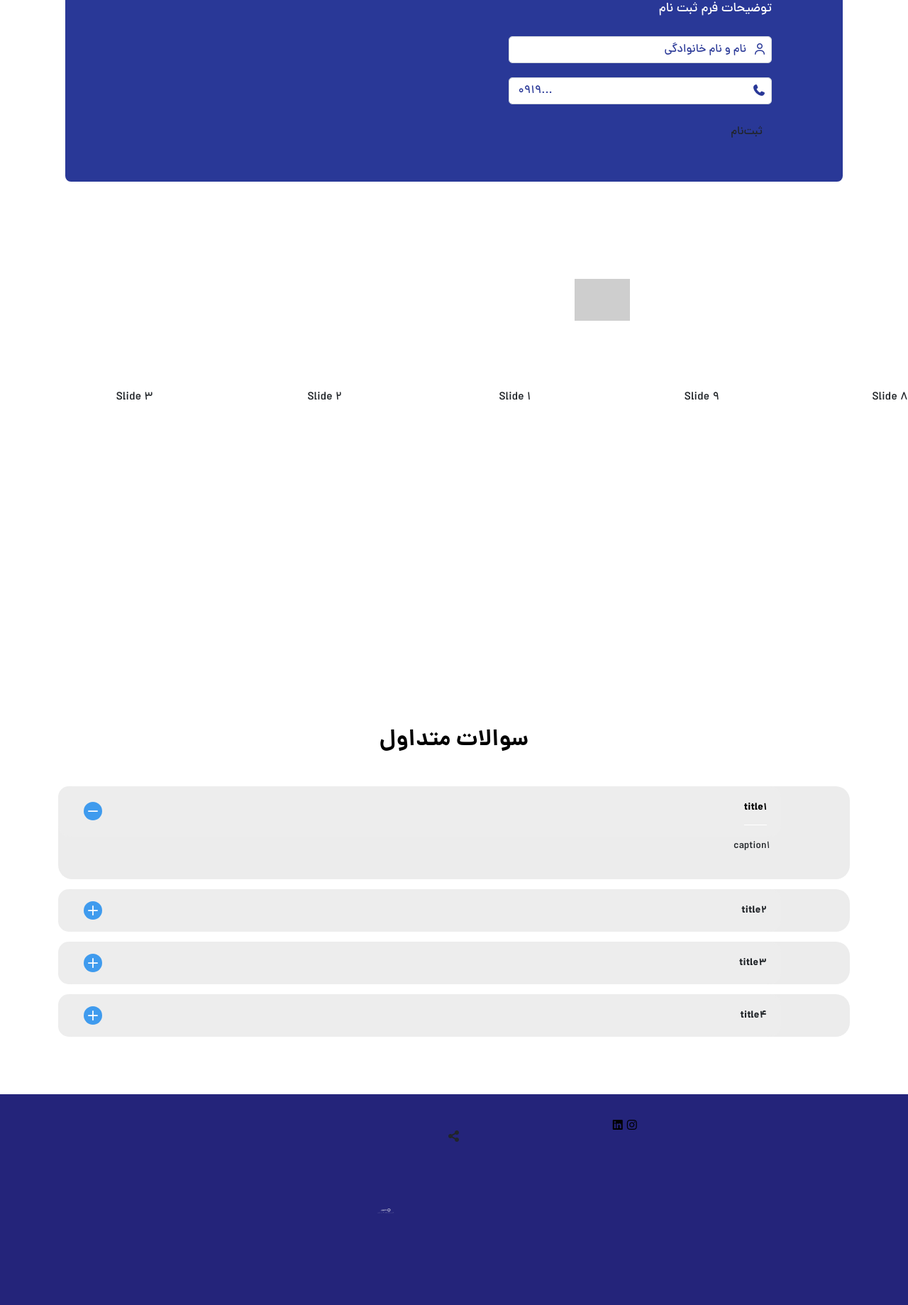
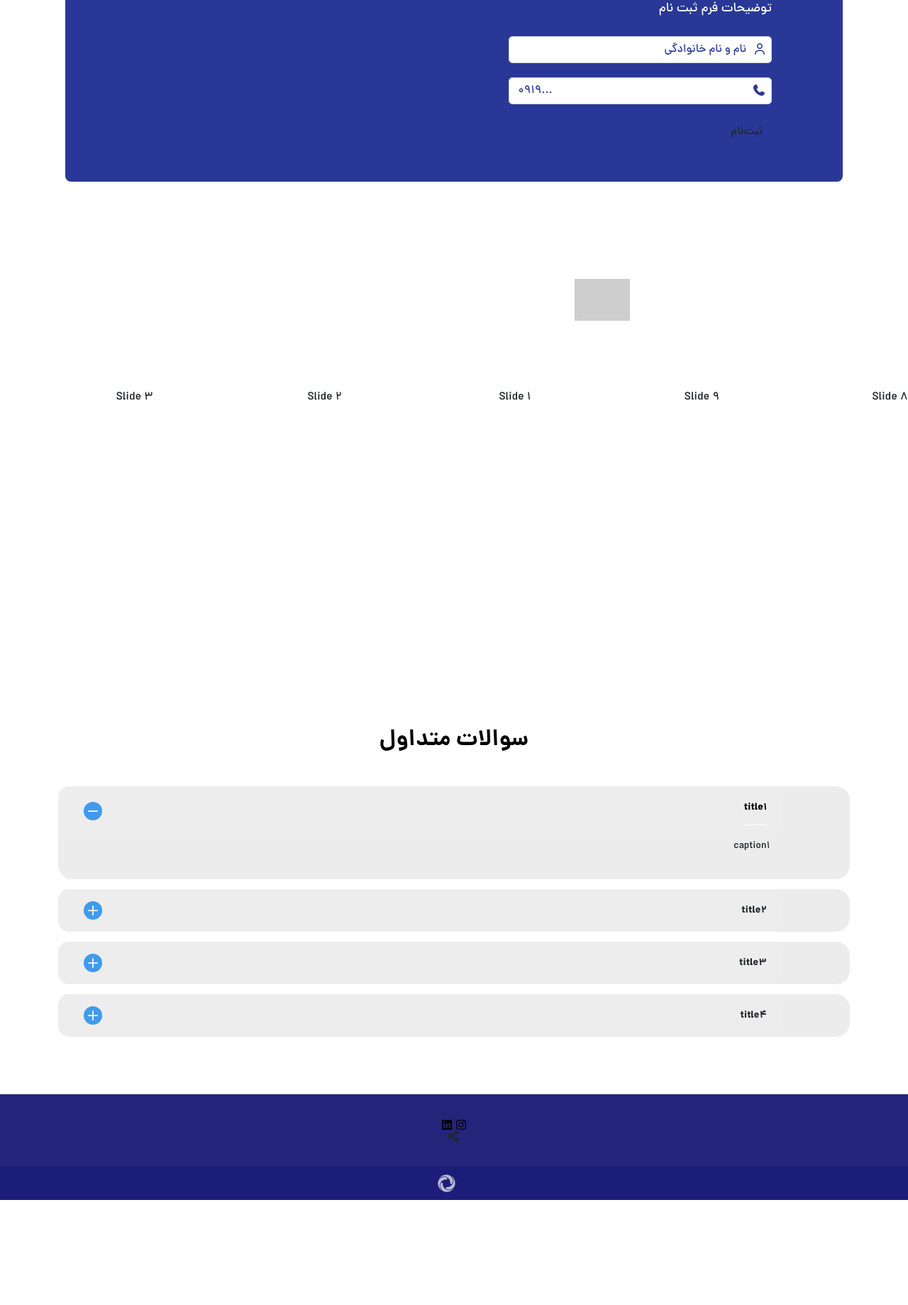
Before and after one commit to harmony-agency/landing, a PHP site: page / in a window 1280 px wide. Shown: the part 1308-3147 px from the top of the page at 71% size. After the commit the page ends 2999 px from the top, so only its background shows below. Run offline with PHP 8.4, Linux system fonts and the light colour scheme; some libraries are stand-ins or nearby versions; some web fonts are replaced; grey boxes are pictures that could not be loaded.

Commit message:
edit cods

```diff
--- a/assets/css/main.css
+++ b/assets/css/main.css
@@ -10,17 +10,29 @@ body {
 .btn:focus {
   box-shadow: none;
 }
-input:-internal-autofill-selected {
-  background-image: none !important;
-  background-color: #f1f1f1 !important;
-  color: none !important;
+input:-webkit-autofill,
+input:-webkit-autofill:hover,
+input:-webkit-autofill:focus,
+input:-webkit-autofill:active {
+  transition: background-color 9999s ease-in-out 0s;
 }
-input:-webkit-autofill,
-input:-webkit-autofill:focus {
-  background-image: none !important;
-  background-color: #f1f1f1 !important;
-  color: none !important;
+/* Chrome, Safari, Edge, Opera */
+input::-webkit-outer-spin-button,
+input::-webkit-inner-spin-button {
+  -webkit-appearance: none;
 }
+
+/* Firefox */
+input[type="number"] {
+  -moz-appearance: textfield;
+}
+
+.result {
+  text-align: center;
+  text-align-last: center;
+  color: green;
+}
+
 /*============== callToAction and it's hover ==================*/
 
 .callToAction {
@@ -452,6 +464,22 @@ footer .harmonyLogo {
 footer .harmonyLogo:hover {
   opacity: 1;
 }
+/*================================ copyright ================================*/
+.copyright {
+  background: #1c1c79;
+  padding: 11px;
+  text-align: center;
+}
+.copyright img {
+  opacity: 0.7;
+}
+.copyright .harmonyLogo {
+  max-width: 70%;
+  opacity: 0.6;
+}
+.copyright .harmonyLogo:hover {
+  opacity: 1;
+}
 .copyright .hover-company {
   opacity: 0;
   overflow: hidden;
--- a/assets/js/harmony.js
+++ b/assets/js/harmony.js
@@ -163,10 +163,6 @@ var swiper = new Swiper(".mySwiper", {
     delay: 3000,
     disableOnInteraction: false,
   },
-  navigation: {
-    nextEl: ".swiper-button-next",
-    prevEl: ".swiper-button-prev",
-  },
   pagination: {
     el: ".swiper-pagination",
     clickable: true,
--- a/index.html
+++ b/index.html
@@ -2,7 +2,10 @@
   <head>
     <meta charset="UTF-8" />
     <meta http-equiv="X-UA-Compatible" content="IE=edge" />
-    <meta name="viewport" content="width=device-width, initial-scale = 1.0, maximum-scale = 1.0" />
+    <meta
+      name="viewport"
+      content="width=device-width, initial-scale = 1.0, maximum-scale = 1.0"
+    />
     <title>عنوان</title>
     <link rel="icon" type="icon" href="assets/images/favicon.png" />
     <link rel="stylesheet" href="assets/css/bootstrap.min.css" />
@@ -352,35 +355,29 @@
             class="fas fa-share-alt clipboard"
             data-clipboard-target="#copyLink"
           ></i>
+        </div>
+      </footer>
+
+      <!-- copyright -->
       <div class="copyright">
         <a
-              href="https://harmony.agency/?utm_source=designbyharmony&amp;utm_medium=badge&amp;utm_campaign=...-landing"
+          href="https://harmony.agency/?utm_source=designbyharmony&amp;utm_medium=badge&amp;utm_campaign=dentalClinic-landing"
           target="_blank"
           title="آژانس دیجیتال مارکتینگ 360 درجه هارمونی"
+          rel="noindex,nofollow"
         >
-              <span class="hover-company desktop">
-                <img
-                  src="assets/images/harmony-name.png"
-                  loading="lazy"
-                  alt=""
-                />
+          <span class="hover-company">
+            <img src="assets/images/harmony-name.png" loading="lazy" alt="" />
           </span>
           <img
-                class="logo desktop"
+            class="logo"
             src="assets/images/harmony.png"
             loading="lazy"
             alt=""
           />
-              <span class="hover-company desktop">Design by</span>
-              <img
-                src="assets/images/harmonyLogoMobile.png"
-                alt=""
-                class="mobile harmonyLogo"
-              />
+          <span class="hover-company">Design by</span>
         </a>
       </div>
-        </div>
-      </footer>
 
       <!-- Modal -->
       <div
--- a/panel/process.php
+++ b/panel/process.php
@@ -39,6 +39,7 @@ if(isset($phone))  {
                                 VALUES ('$name', $phone , '$utm_source' ,  '$utm_medium' , '$utm_campaign' , '$utm_term' , '$utm_content', '$referrer')";
                                 // use exec() because no results are returned
                                 $pdo->exec($sql);
+                                $data['success'] = true;
                                 $data['message'] = "<h2 class='success'>درخواست شما با موفقیت ثبت شد</h2>";
                         }
                  catch(PDOException $e) {
```
Also changed, not shown: assets/fonts/samim/samim.css (+5 -10 lines), assets/images/harmony-name.png (added), assets/images/harmony.png (added), assets/images/harmonyLogo.png (added). Lines whose indentation alone changed are shown as unchanged.
